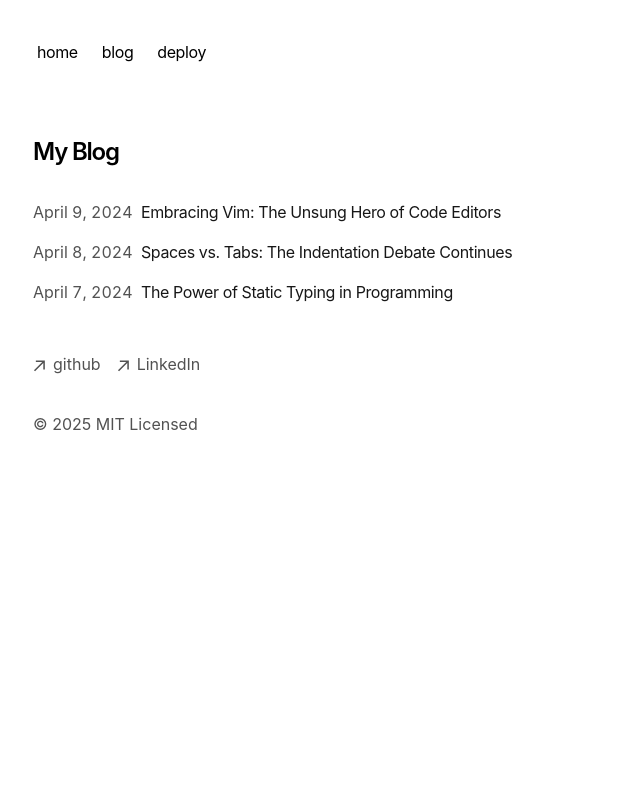
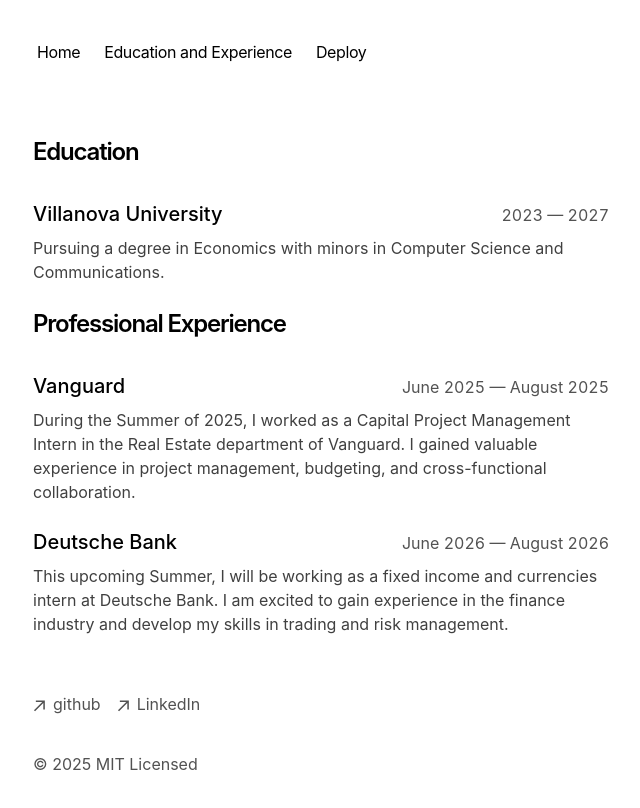
Before and after one commit to juliasmyth13-pixel/julia-blog, a Next.js app: page /blog in a window 1280 px wide. Shown: the top 808 px of the page, without its empty margins (319-959 px from the left). Built offline with nearby package versions, Linux system fonts and the light colour scheme.

Commit message:
changes to experience page

```diff
--- a/app/blog/page.tsx
+++ b/app/blog/page.tsx
@@ -1,15 +1,81 @@
-import { BlogPosts } from 'app/components/posts'
-
 export const metadata = {
-  title: 'Blog',
-  description: 'Read my blog.',
+  title: 'Education and Work Experience',
+  description: 'Education and Experience throughout the years.',
 }
 
 export default function Page() {
   return (
     <section>
-      <h1 className="font-semibold text-2xl mb-8 tracking-tighter">My Blog</h1>
-      <BlogPosts />
+      <h1 className="font-semibold text-2xl mb-8 tracking-tighter">Education</h1>
+
+      <div className="mb-6">
+        <div className="flex justify-between items-baseline">
+          <h2 className="font-medium text-xl">
+            <a
+              href="https://www.villanova.edu"
+              target="_blank"
+              rel="noopener noreferrer"
+              className="hover:underline decoration-neutral-400 underline-offset-4"
+            >
+              Villanova
+            </a>{' '}
+            University
+          </h2>
+          <span className="text-neutral-600 dark:text-neutral-400 tabular-nums">
+            2023 — 2027
+          </span>
+        </div>
+        <p className="text-neutral-700 dark:text-neutral-300 mt-2">
+          Pursuing a degree in Economics with minors in Computer Science and Communications.
+        </p>
+      </div>
+
+      <h1 className="font-semibold text-2xl mb-8 tracking-tighter">
+        Professional Experience
+      </h1>
+      <div className="mb-6">
+        <div className="flex justify-between items-baseline">
+          <h2 className="font-medium text-xl">
+            <a
+              href="https://www.vanguardjobs.com/students/?source=Google_Jobs"
+              target="_blank"
+              rel="noopener noreferrer"
+              className="hover:underline decoration-neutral-400 underline-offset-4"
+            >
+              Vanguard
+            </a>
+          </h2>
+          <span className="text-neutral-600 dark:text-neutral-400 tabular-nums">
+            June 2025 — August 2025
+          </span>
+        </div>
+        <p className="text-neutral-700 dark:text-neutral-300 mt-2">
+          During the Summer of 2025, I worked as a Capital Project Management Intern
+          in the Real Estate department of Vanguard. I gained valuable experience in
+          project management, budgeting, and cross-functional collaboration.
+        </p>
+      </div>
+      <div className="mb-6">
+        <div className="flex justify-between items-baseline">
+          <h2 className="font-medium text-xl">
+            <a
+              href="https://careers.db.com/students-graduates/internship-programme/"
+              target="_blank"
+              rel="noopener noreferrer"
+              className="hover:underline decoration-neutral-400 underline-offset-4"
+            >
+              Deutsche Bank
+            </a>
+          </h2>
+          <span className="text-neutral-600 dark:text-neutral-400 tabular-nums">
+            June 2026 — August 2026
+          </span>
+        </div>
+        <p className="text-neutral-700 dark:text-neutral-300 mt-2">
+          This upcoming Summer, I will be working as a fixed income and currencies intern at Deutsche Bank.
+          I am excited to gain experience in the finance industry and develop my skills in trading and risk management.
+        </p>
+      </div>
     </section>
   )
 }
--- a/app/blog/posts/spaces-vs-tabs.mdx
+++ b/app/blog/posts/spaces-vs-tabs.mdx
@@ -1,31 +1,6 @@
 ---
-title: 'Spaces vs. Tabs: The Indentation Debate Continues'
-publishedAt: '2024-04-08'
-summary: 'Explore the enduring debate between using spaces and tabs for code indentation, and why this choice matters more than you might think.'
----
+title: 'High School Education'
+publishedAt: '2019-2023'
+summary: 'High School Education'
 
-The debate between using spaces and tabs for indentation in coding may seem trivial to the uninitiated, but it is a topic that continues to inspire passionate discussions among developers. This seemingly minor choice can affect code readability, maintenance, and even team dynamics.
-
-Let's delve into the arguments for both sides and consider why this debate remains relevant in the software development world.
-
-## The Case for Spaces
-
-Advocates for using spaces argue that it ensures consistent code appearance across different editors, tools, and platforms. Because a space is a universally recognized character with a consistent width, code indented with spaces will look the same no matter where it's viewed. This consistency is crucial for maintaining readability and avoiding formatting issues when code is shared between team members or published online.
-
-Additionally, some programming languages and style guides explicitly recommend spaces for indentation, suggesting a certain number of spaces (often two or four) per indentation level. Adhering to these recommendations can be essential for projects that aim for best practices in code quality and readability.
-
-## The Case for Tabs
-
-On the other side of the debate, proponents of tabs highlight the flexibility that tabs offer. Because the width of a tab can be adjusted in most text editors, individual developers can choose how much indentation they prefer to see, making the code more accessible and comfortable to read on a personal level. This adaptability can be particularly beneficial in teams with diverse preferences regarding code layout.
-
-Tabs also have the advantage of semantic meaning. A tab is explicitly meant to represent indentation, whereas a space is used for many purposes within code. This distinction can make automated parsing and manipulation of code simpler, as tools can more easily recognize and adjust indentation levels without confusing them with spaces used for alignment.
-
-## Hybrid Approaches and Team Dynamics
-
-The debate often extends into discussions about hybrid approaches, where teams might use tabs for indentation and spaces for alignment within lines, attempting to combine the best of both worlds. However, such strategies require clear team agreements and disciplined adherence to coding standards to prevent formatting chaos.
-
-Ultimately, the choice between spaces and tabs often comes down to team consensus and project guidelines. In environments where collaboration and code sharing are common, agreeing on a standard that everyone follows is more important than the individual preferences of spaces versus tabs. Modern development tools and linters can help enforce these standards, making the choice less about technical limitations and more about team dynamics and coding philosophy.
-
-## Conclusion
-
-While the spaces vs. tabs debate might not have a one-size-fits-all answer, it underscores the importance of consistency, readability, and team collaboration in software development. Whether a team chooses spaces, tabs, or a hybrid approach, the key is to make a conscious choice that serves the project's needs and to adhere to it throughout the codebase. As with many aspects of coding, communication and agreement among team members are paramount to navigating this classic programming debate.
+Attended Bishop Shanahan High School for my secondary
--- a/app/components/footer.tsx
+++ b/app/components/footer.tsx
@@ -25,7 +25,7 @@
             rel="noopener noreferrer"
             target="_blank"
             href="/rss"
-          >
+          >npm
             <ArrowIcon />
             <p className="ml-2 h-7">rss</p>
           </a>
--- a/app/components/nav.tsx
+++ b/app/components/nav.tsx
@@ -2,13 +2,13 @@
 
 const navItems = {
   '/': {
-    name: 'home',
+    name: 'Home',
   },
   '/blog': {
-    name: 'blog',
+    name: 'Education and Experience',
   },
   'https://vercel.com/templates/next.js/portfolio-starter-kit': {
-    name: 'deploy',
+    name: 'Deploy',
   },
 }
 
```
